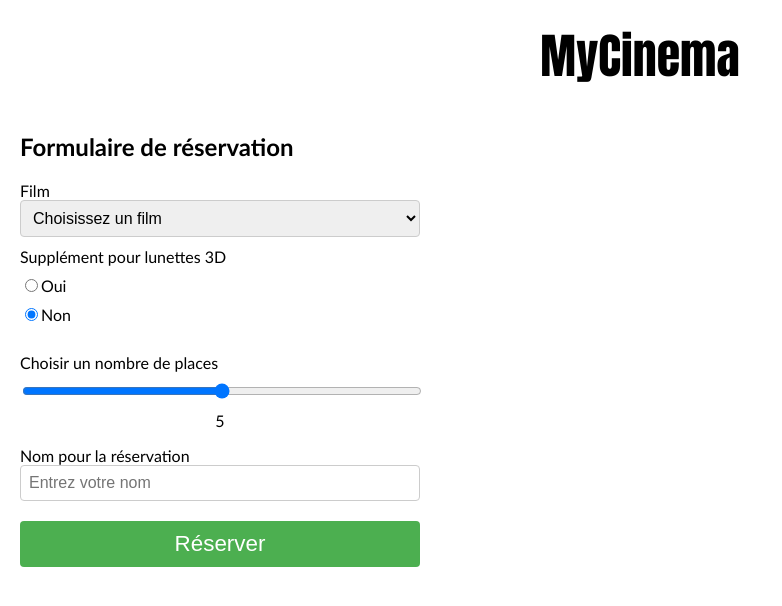
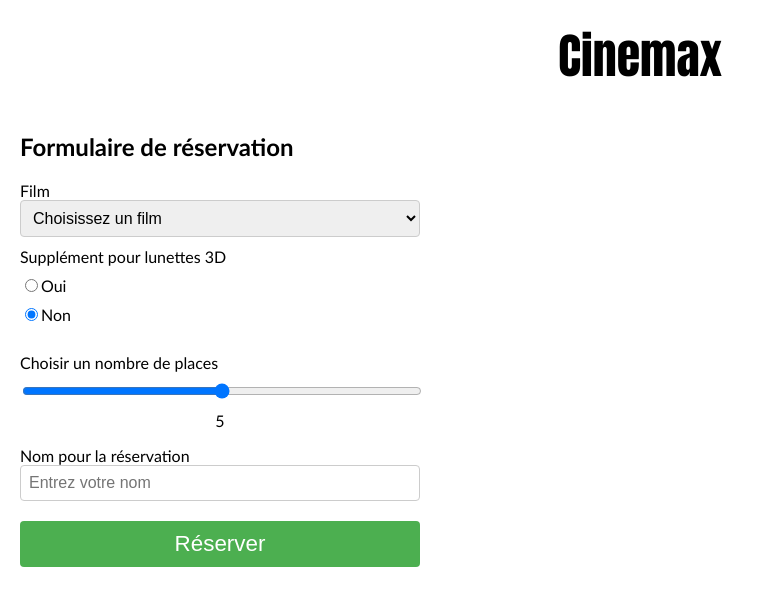
Before and after one commit to skyy232323/skyy232323.github.io, a plain HTML site: page index.html in a window 1280 px wide. Shown: the whole page, without its empty margins (0-782 px from the left). Drawn offline with Linux system fonts and the light colour scheme; no server answers.

Commit message:
Update index.html

```diff
--- a/index.html
+++ b/index.html
@@ -18,7 +18,7 @@
 	<body>
 		<main>
 			<section id="onglet1">
-				<h1>MyCinema</h1>
+				<h1>Cinemax</h1>
 				<h2>Formulaire de réservation</h2>
 				<p id="errors"></p>
 				<form id="reservationForm">
```
